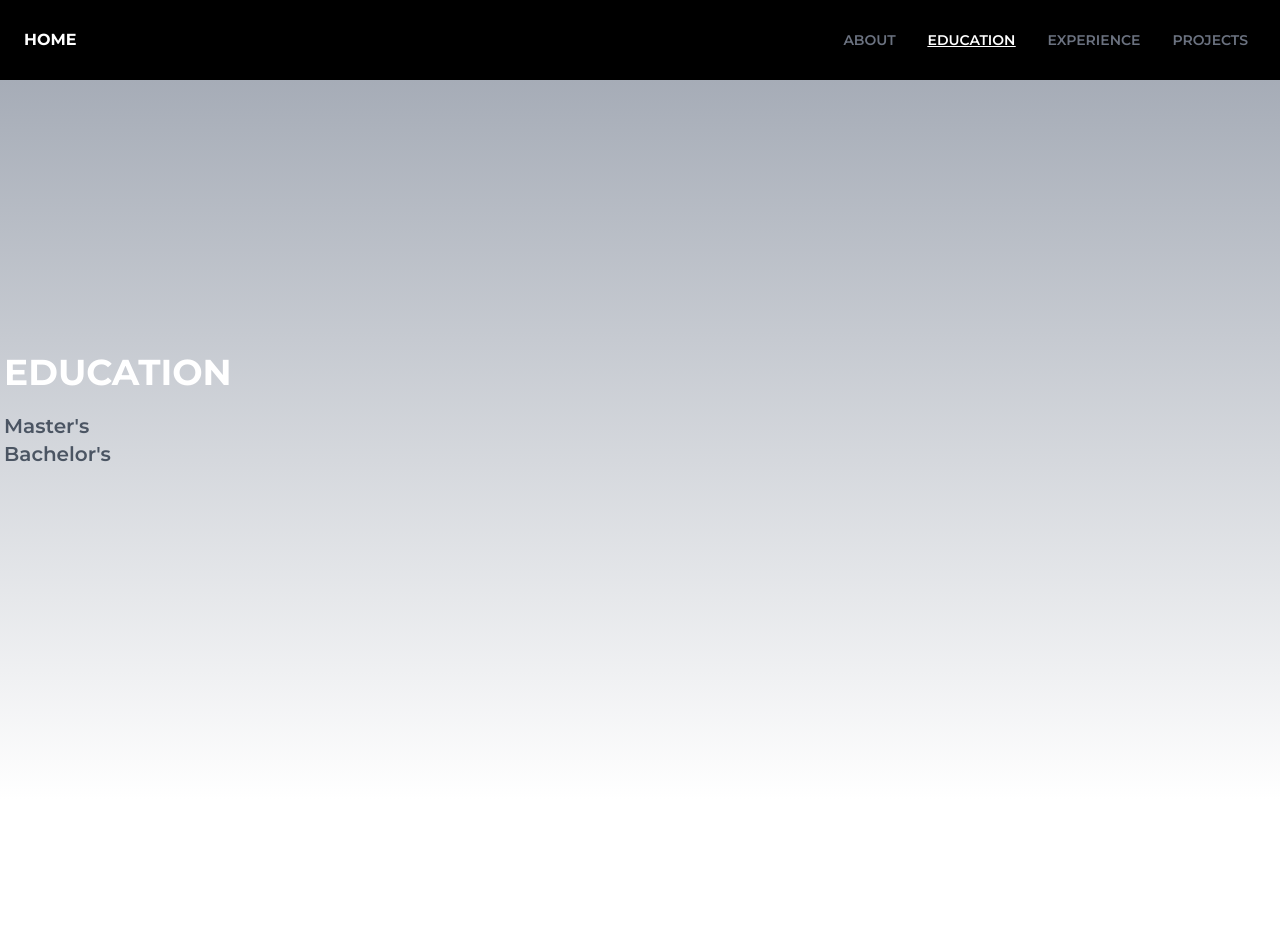
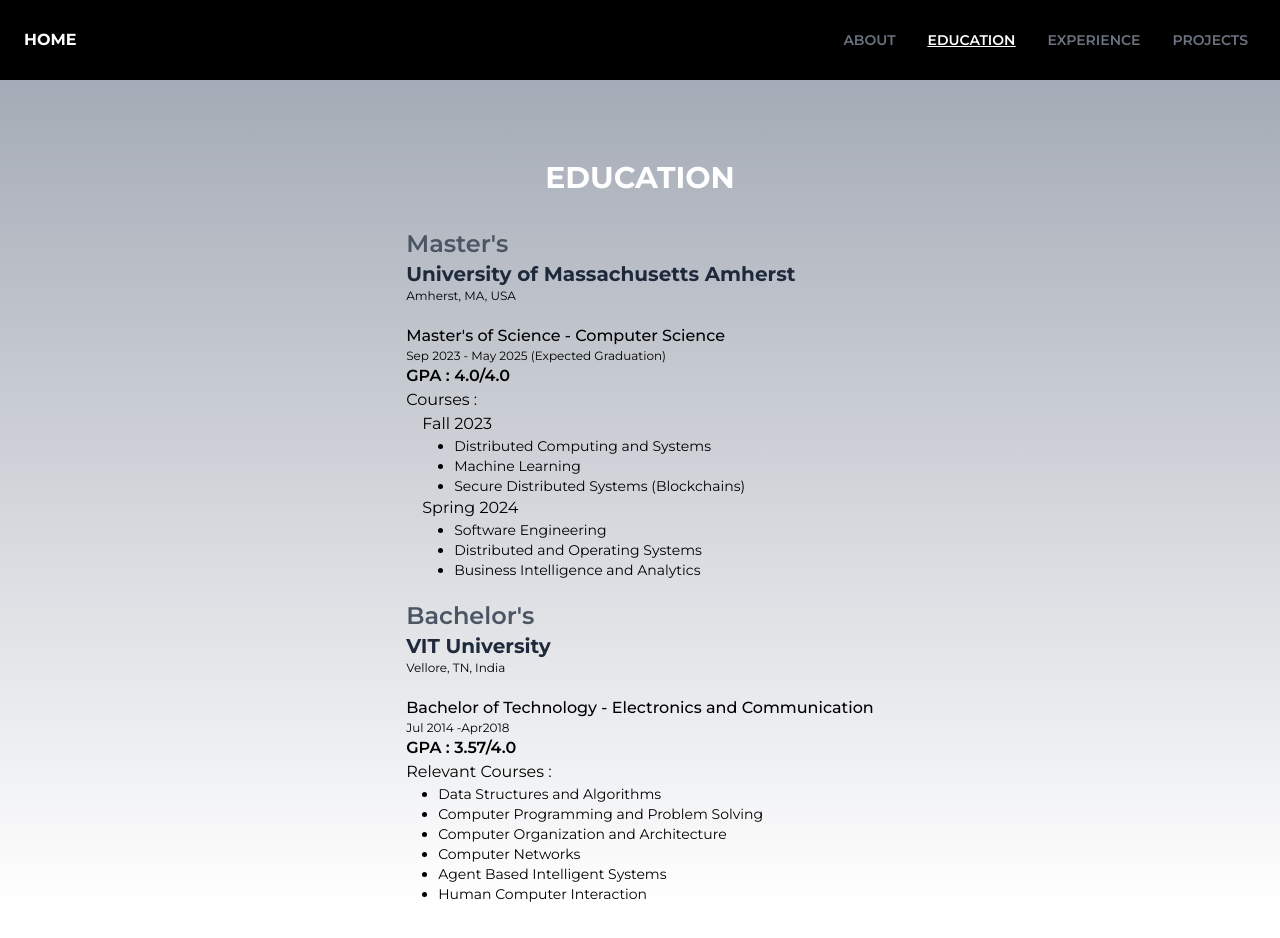
Before and after one commit to himeghasingh/himeghasingh.github.io, a React (Create React App) app: page /education in a window 1280 px wide. Shown: the top 938 px of the page. Before the commit the page ends 800 px from the top, so only its background shows below. Built offline with nearby package versions, Linux system fonts and the light colour scheme.

Commit message:
navbar fixed and fade in for components except navbar

```diff
--- a/src/App.js
+++ b/src/App.js
@@ -1,35 +1,32 @@
+// App.jsx
 import React, { useState, useEffect } from 'react';
 import { Routes, Route } from 'react-router-dom';
 import Home from './components/Home';
 import NavBar from './components/NavBar';
-import About from './components/About';
 import Education from './components/Education';
-import Experience from './components/Experience';
-import Projects from './components/Projects';
-
-// Import other components as needed
 
 function App() {
   const [isLoaded, setIsLoaded] = useState(false);
 
   useEffect(() => {
-    const timerId = setTimeout(() => {
+    // Simulate loading delay (replace with actual loading logic if needed)
+    setTimeout(() => {
       setIsLoaded(true);
-    }, 1000);
-
-    return () => clearTimeout(timerId);
+    }, 1000); // 1000 milliseconds = 1 second
   }, []);
 
   return (
-    <div className={`transition-opacity duration-1000 ease-in-out transform ${isLoaded ? 'opacity-100 translate-y-0' : 'opacity-0 translate-y-5'}`}>
+    <div>
+      <div className="fixed top-0 left-0 w-full h-20 px-4 text-white bg-black z-50">
         <NavBar />
+      </div>
+      <div className={`fade-in-container transition-opacity duration-1000 ease-in-out transform ${isLoaded ? 'opacity-100' : 'opacity-0'}`}>
         <Routes>
-        <Route path="/" element={ <Home />} />
-        <Route path="/about" element={ <About />} />
-        <Route path="/education" element={ <Education />} />
-        <Route path="/experience" element={ <Experience />} />
-        <Route path="/projects" element={ <Projects />} />
-      </Routes>
+          <Route path="/" element={<Home />} />
+          <Route path="/education" element={<Education />} />
+          {/* Add other routes/components here */}
+        </Routes>
+      </div>
     </div>
   );
 }
--- a/src/components/Education.jsx
+++ b/src/components/Education.jsx
@@ -1,17 +1,55 @@
-import React from 'react'
+import React from 'react';
+
 
 const Education = () => {
   return (
-    <div name="home" className={`h-screen w-full bg-gradient-to-b from-gray-400 to-white transition-opacity`}>
-      <div className="max-w-screen-xl mx-auto flex flex-col justify-center h-full px-1">
-      <h3 className="my-5 text-md sm:text-4xl font-bold text-white items-center">EDUCATION</h3>
+      <div className = "w-full bg-gradient-to-b from-gray-400  to-white transition-opacity">
+      <div className="min-h-screen flex flex-col items-center justify-center mb-20 ">
+      <div className="text-md sm:text-3xl font-bold text-white mb-8 mt-40">
+        EDUCATION
+      </div>
       <ul>
-        <li className="text-gray-600 font-semibold text-xl">Master's</li>
-        <li className="text-gray-600 font-semibold text-xl">Bachelor's</li>
+        <li className="text-gray-600 font-semibold text-2xl">Master's</li>
+        <p className="text-md sm:text-xl font-bold text-slate-800 flex justify-between">University of Massachusetts Amherst</p>
+        <p className='text-xs'>Amherst, MA, USA</p>
+        <p className='mt-5 font-medium'>Master's of Science - Computer Science</p>
+        <p className="text-xs">Sep 2023 - May 2025 (Expected Graduation)</p>
+        <p className='font-semibold'>GPA : 4.0/4.0 </p>
+        <p> Courses : </p>
+        <ul className="ml-4">
+          <li>Fall 2023</li>
+          <ul className="ml-8 font-secondary list-disc text-sm">
+            <li>Distributed Computing and Systems</li>
+            <li>Machine Learning</li>
+            <li>Secure Distributed Systems (Blockchains)</li>
+          </ul>
+          <li>Spring 2024</li>
+          <ul className="ml-8 font-secondary list-disc text-sm">
+            <li>Software Engineering</li>
+            <li>Distributed and Operating Systems</li>
+            <li>Business Intelligence and Analytics</li>
+          </ul>
+        </ul>
+        <li className="text-gray-600 font-semibold text-2xl mt-5">Bachelor's</li>
+        <p className="text-md sm:text-xl font-bold text-slate-800">VIT University</p>
+        <p className='text-xs'>Vellore, TN, India</p>
+        <p className='mt-5 font-medium'>Bachelor of Technology - Electronics and Communication</p>
+        <p className="text-xs">Jul 2014 -Apr2018</p>
+        <p className='font-semibold'>GPA : 3.57/4.0 </p>
+        <p> Relevant Courses : </p>
+        <ul className="ml-8 font-secondary list-disc text-sm">
+          <li>Data Structures and Algorithms</li>
+          <li>Computer Programming and Problem Solving</li>
+          <li>Computer Organization and Architecture</li>
+          <li>Computer Networks</li>
+          <li>Agent Based Intelligent Systems</li>
+          <li>Human Computer Interaction</li>
+          </ul>
       </ul>
       </div>
-    </div>
-  )
-}
+      </div>
+  );
+};
 
-export default Education
+
+export default Education;
--- a/src/components/NavBar.jsx
+++ b/src/components/NavBar.jsx
@@ -35,7 +35,7 @@
     ]
 
     return (
-    <div className="flex justify-between items-center w-full h-20 px-4 text-white bg-black fixed">
+    <div className=" flex fixed justify-between items-center w-full h-20 px-4 text-white bg-black top-0 left-0 z-50">
         <div>
             <Link to="/">
             <h1 className="font-bold font-secondary ml-2 hover:scale-105 duration-200 cursor-pointer">HOME</h1>
```
